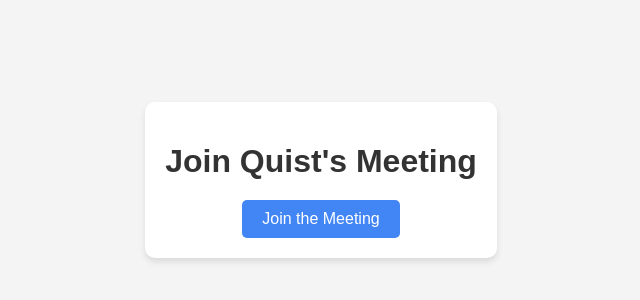
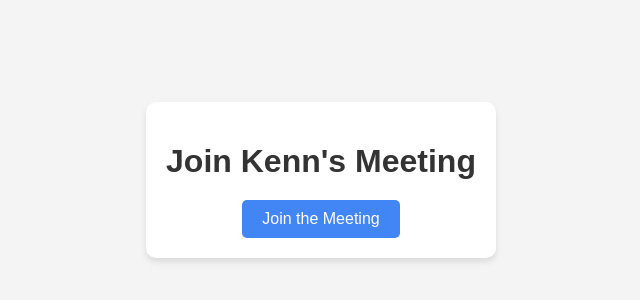
Before and after one commit to Nyaundi/Google-Meet-For-Kenn-and-Quist, a plain HTML site: page index.html in a window 1280 px wide. Shown: the part 220-520 px from the top of the page, without its empty margins (319-959 px from the left). Drawn offline with Linux system fonts and the light colour scheme.

Commit message:
Small change

```diff
--- a/index.html
+++ b/index.html
@@ -9,7 +9,7 @@
 </head>
 <body>
     <div class="container">
-        <h1>Join Quist's Meeting</h1>
+        <h1>Join Kenn's Meeting</h1>
         <!-- <p><strong>Date:</strong> Wednesday, December 4</p>
         <p><strong>Time Zone:</strong> America/Chicago</p> -->
         <button onclick="joinMeeting()">Join the Meeting</button>
```
